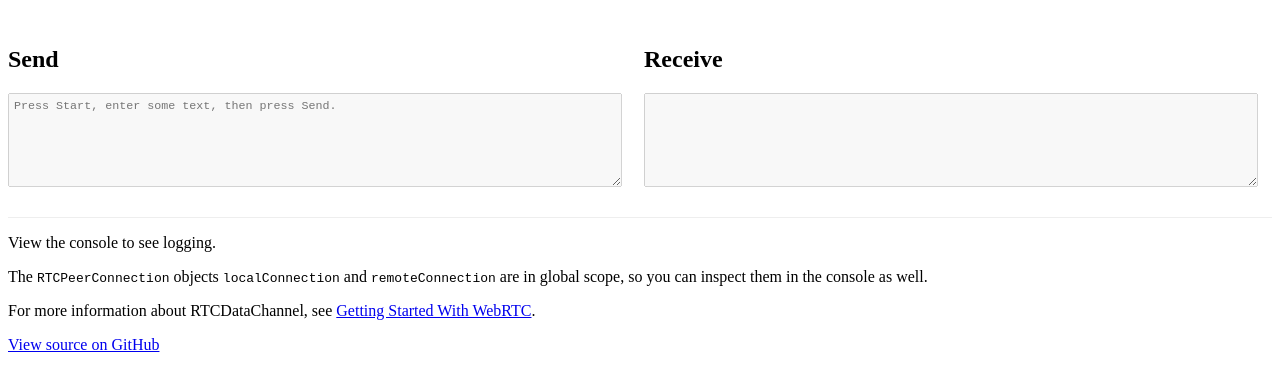
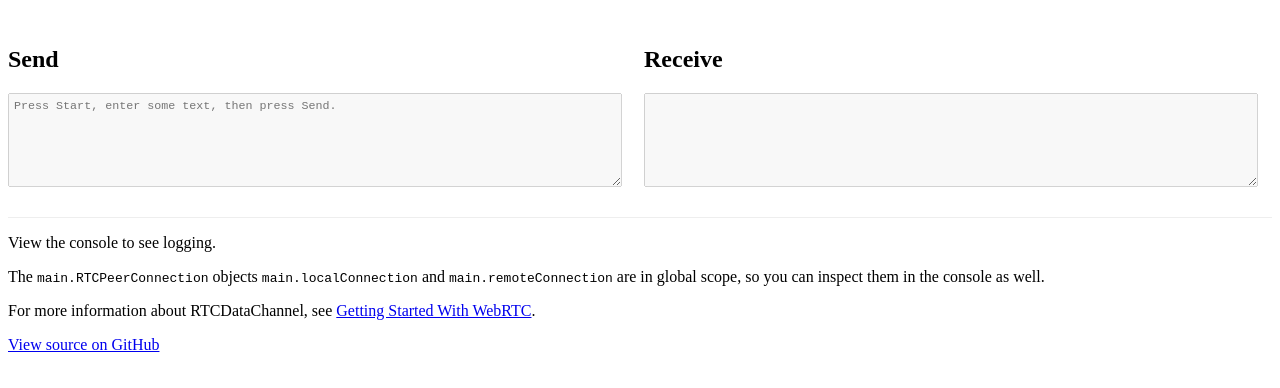
Before and after one commit to sendanor/webrtc-data-example, a website: page src/index.html in a window 1280 px wide. Shown: the part 104-492 px from the top of the page. Drawn offline with Linux system fonts and the light colour scheme.

Commit message:
Fixed paths to global scope varialbes

```diff
--- a/src/index.html
+++ b/src/index.html
@@ -48,7 +48,7 @@
 
         <p>View the console to see logging.</p>
 
-        <p>The <code>RTCPeerConnection</code> objects <code>localConnection</code> and <code>remoteConnection</code> are
+        <p>The <code>main.RTCPeerConnection</code> objects <code>main.localConnection</code> and <code>main.remoteConnection</code> are
             in global scope, so you can inspect them in the console as well.</p>
 
         <p>For more information about RTCDataChannel, see <a
```
